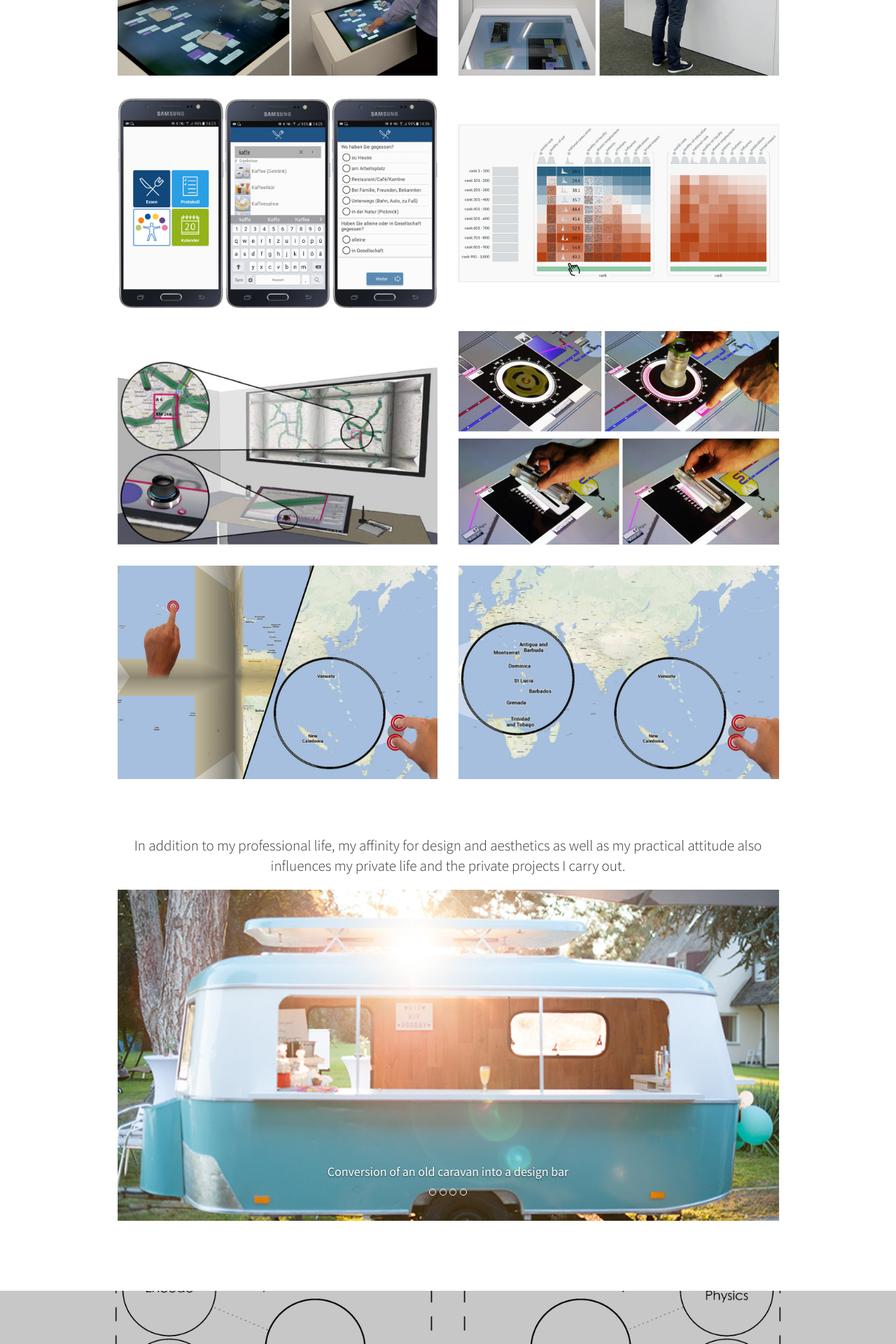
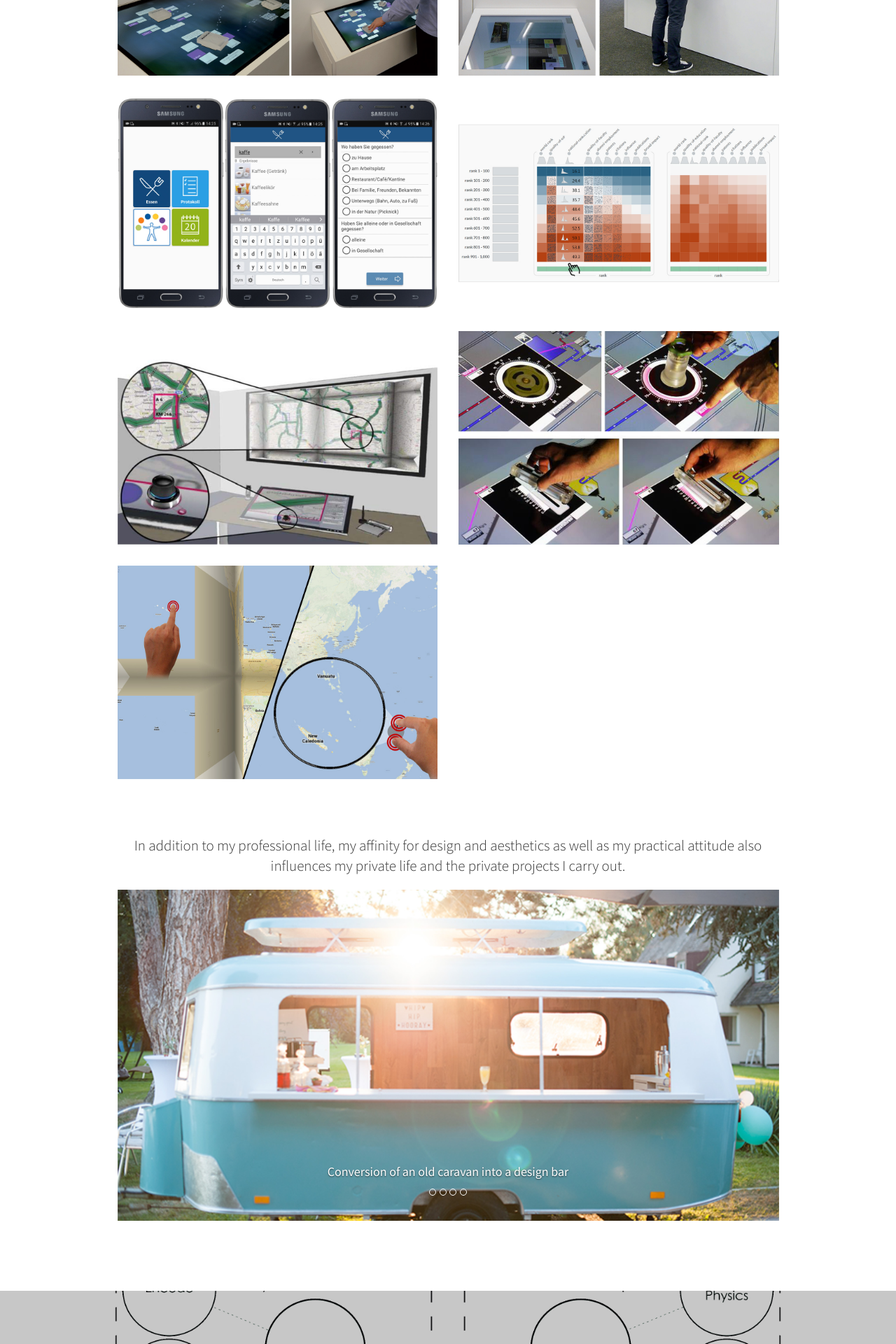
Before and after one commit to SimonButscher/home, a Jekyll site: the page built from index.html, in a window 1280 px wide. Shown: the part 2080-4000 px from the top of the page at 70% size. Built offline with Jekyll 4.4.1, drawn with Linux system fonts in a browser that asks for light colours.

Commit message:
removed erp

```diff
--- a/_includes/portfolio.html
+++ b/_includes/portfolio.html
@@ -33,7 +33,7 @@
                       <h4 class="modal-title">ART - Augmented Reality Above the Tabletop to Analyze Multi-Dimensional Data</h4>
                     </div>
                     <div class="modal-body">
-                      <img class="img-portfolio img-responsive" src="img/portfolio_ART.jpg">
+                      <img class="img-responsive" src="img/portfolio_ART.jpg">
                       <br>
                       <p class="left-align">Immersive technologies such as augmented reality devices are opening up a new design space for the visual analysis of
                           data. We studied the potential of an augmented reality environment for the purpose of collaborative analysis of multi-dimensional,
@@ -55,7 +55,7 @@
           </div>
           <div class="col-md-6">
             <div class="portfolio-item">
-              <img class="img-portfolio img-responsive" src="img/portfolio_InformationSense.jpg">
+              <img class="img-responsive" src="img/portfolio_InformationSense.jpg">
               <button class="overlay" data-toggle="modal" data-target="#modalInfoSens">
                 <div class="content">InformationSense - A Highly Flexible Augmented Cloth Display</div>
               </button>
@@ -152,7 +152,7 @@
                       <h4 class="modal-title">Expedition - Accessing the Media Collection of Libraries through News Articels</h4>
                     </div>
                     <div class="modal-body">
-                      <img class="img-portfolio img-responsive" src="img/portfolio_Bib.jpg">
+                      <img class="img-responsive" src="img/portfolio_Bib.jpg">
                       <br>
                       <p class="left-align">
                           The Expedition system provides a direct link between different (digital) sources of inspiration and the
@@ -196,7 +196,7 @@
                         <h4 class="modal-title">SmartACT - Mobile Applications to Promote Healty Eating and Pysical Activity</h4>
                       </div>
                       <div class="modal-body">
-                        <img class="img-portfolio img-responsive" src="img/portfolio_SmartAct.jpg">
+                        <img class="img-responsive" src="img/portfolio_SmartAct.jpg">
                         <br>
                         <p class="left-align">Self-monitoring is an important part of behavior intervention
                             technologies. In order to increase the effectiveness of self-monitoring, we
@@ -237,7 +237,7 @@
                       <h4 class="modal-title">SmartEXPLORE - A Table-Based Visual Analytics Approach for Analyzing High-Dimensional Data</h4>
                     </div>
                     <div class="modal-body">
-                      <img class="img-portfolio img-responsive" src="img/portfolio_SmartExplore.jpg">
+                      <img class="img-responsive" src="img/portfolio_SmartExplore.jpg">
                       <br>
                       <p class="left-align">SMARTexplore is a novel visual analytics technique to simplify the identification and
                         understanding of clusters, correlations, and complex patterns in high-dimensional data. The analysis is integrated
@@ -276,7 +276,7 @@
                         <h4 class="modal-title">SpaceNavi - A Remote Controlled Multi-Focus-View for Traffic Control Rooms</h4>
                       </div>
                       <div class="modal-body">
-                        <img class="img-portfolio img-responsive" src="img/portfolio_ControlRoom1.jpg">
+                        <img class="img-responsive" src="img/portfolio_ControlRoom1.jpg">
                         <br>
                         <p class="left-align">SpaceNavi is a holistic visualization and interaction concept for the monitoring and
                           diagnosis of a large road network as well as the manipulation of process variables in the context of traffic
@@ -312,7 +312,7 @@
                         <h4 class="modal-title">BackToTangibility - A Post-WIMP Perspective on Control Room Design</h4>
                       </div>
                       <div class="modal-body">
-                        <img class="img-portfolio img-responsive" src="img/portfolio_ControlRoom2.jpg">
+                        <img class="img-responsive" src="img/portfolio_ControlRoom2.jpg">
                         <br>
                         <p class="left-align">
                           In today's digital control rooms, desktop computers represent the most common interface for process control.
@@ -355,7 +355,7 @@
                       <h4 class="modal-title">SpaceFold & PhysicLenses - Navigating Multi-Scale Spaces through Real-world Metaphors</h4>
                     </div>
                     <div class="modal-body">
-                      <img class="img-portfolio img-responsive" src="img/portfolio_SpacePhysics.jpg">
+                      <img class="img-responsive" src="img/portfolio_SpacePhysics.jpg">
                       <br>
                       <p class="left-align">Many tasks performed in multiscale visual spaces require the user
                           to have several foci. Using bimanual interaction, multitouch
@@ -374,37 +374,6 @@
                           a general solution for the arrangement of multiple lenses within
                           the viewport.
                         </p>
-                    </div>
-                    <div class="modal-footer">
-                        <a target="_blank" rel="noopener noreferrer" href="https://www.youtube.com/watch?v=wFF7yEjBtas&t=2s">Video</a> |
-                        <a target="_blank" rel="noopener noreferrer" href="https://dx.doi.org/10.1145/2598153.2598177">Paper</a>
-                    </div>
-                  </div>
-                </div>
-              </div>
-
-            </div>
-          </div>
-          <div class="col-md-6">
-            <div class="portfolio-item">
-              <img class="img-portfolio img-responsive" src="img/portfolio_PhysicLenses.jpg">
-              <button class="overlay" data-toggle="modal" data-target="#modalPhysicLenses">
-                <div class="content">ERP</div>
-              </button>
-
-              <!-- Modal -->
-              <div id="modalPhysicLenses" class="modal fade" role="dialog">
-                <div class="modal-dialog">
-                  <!-- Modal content-->
-                  <div class="modal-content">
-                    <div class="modal-header">
-                      <button type="button" class="close" data-dismiss="modal">&times;</button>
-                      <h4 class="modal-title">ERP</h4>
-                    </div>
-                    <div class="modal-body">
-                      <img class="img-portfolio img-responsive" src="img/portfolio_PhysicLenses.jpg">
-                      <br>
-                      <p class="left-align">???</p>
                     </div>
                     <div class="modal-footer">
                         <a target="_blank" rel="noopener noreferrer" href="https://www.youtube.com/watch?v=wFF7yEjBtas&t=2s">Video</a> |
--- a/css/stylish-portfolio.css
+++ b/css/stylish-portfolio.css
@@ -371,7 +371,7 @@ hr.small {
     pointer-events: none;
 }
 
-/* research */
+/* bootstrap override */
 .bg-primary {
     color: #fff;
     background-color: #505050;
```
